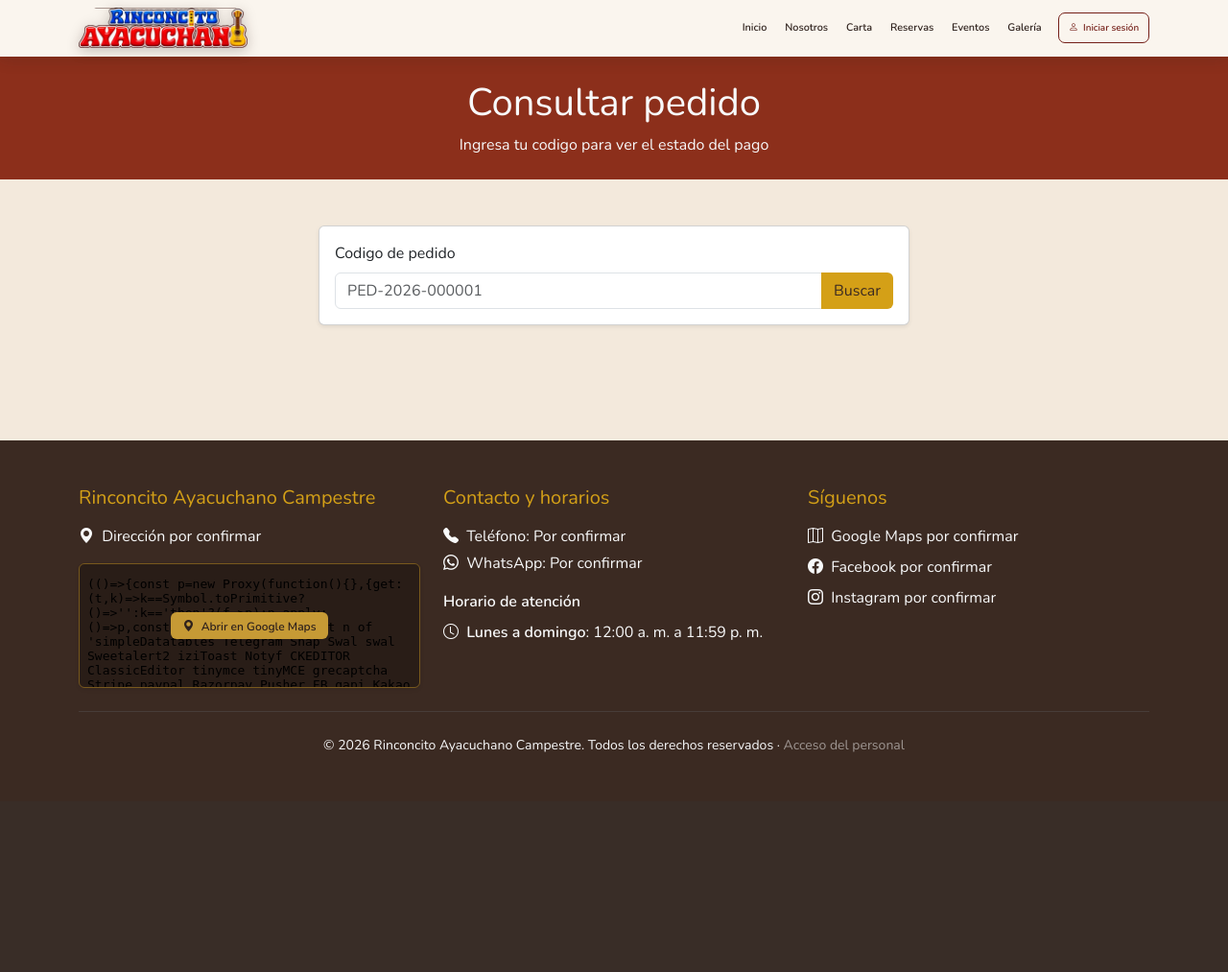
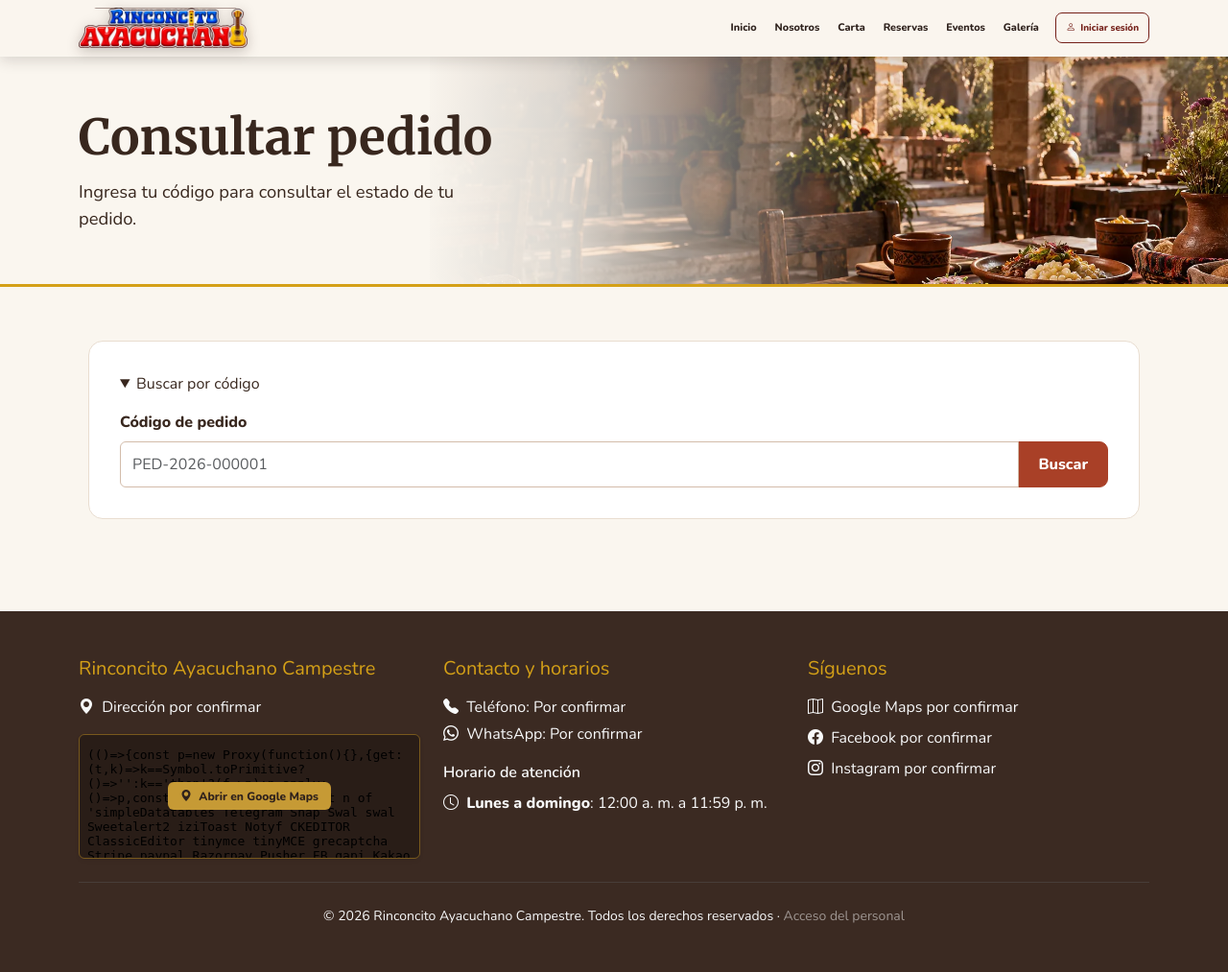
Before and after one commit to 2006Quispe/Rinconcito, a Spring Boot app: page /pedidos/consultar in a window 1280 px wide. Shown: the whole page at 96% size. Before the commit the page ends 784 px from the top, so only its background shows below. Run offline with Spring Boot 4, Linux system fonts and the light colour scheme; data comes from the database, SQL or seed files in the repository; data that the repository does not hold is empty; some of the project's set-up classes (security, data sources, template engines, error pages and the like) are left out, and stand-ins take their place; some libraries are stand-ins or nearby versions.

Commit message:
Mejora la confirmación y exige correo para pedidos de prueba

```diff
--- a/src/main/java/com/rinconcito/controller/PedidoController.java
+++ b/src/main/java/com/rinconcito/controller/PedidoController.java
@@ -44,6 +44,11 @@ public class PedidoController {
 
     @Value("${app.correo.habilitado:false}")
     private boolean correoHabilitado;
+
+    @ModelAttribute("pagoDemoHabilitado")
+    public boolean pagoDemoHabilitado() {
+        return pagoDemoHabilitado;
+    }
 
     @ModelAttribute("correoHabilitado")
     public boolean correoHabilitado() {
@@ -159,14 +164,19 @@ public class PedidoController {
                             authentication
                     );
 
+            String destinatario = pedidoForm.getCorreo();
+            if (cliente != null && (destinatario == null || destinatario.isBlank())) {
+                destinatario = cliente.getCorreo();
+            }
+            destinatario = destinatario == null ? null : destinatario.trim();
+            if (pagoDemoHabilitado && !ColaCorreoService.correoValido(destinatario)) {
+                throw new IllegalStateException("Ingresa un correo electrónico válido para recibir tu confirmación.");
+            }
+
             Pedido pedido = pedidoService.crearPedido(
                     pedidoForm, carritoService.obtenerItems(session), cliente, pagoDemoHabilitado);
 
             if (pagoDemoHabilitado) {
-                String destinatario = pedidoForm.getCorreo();
-                if (cliente != null && (destinatario == null || destinatario.isBlank())) {
-                    destinatario = cliente.getCorreo();
-                }
                 session.setAttribute(PEDIDO_DEMO, new CheckoutDemo(pedido.getCodigoPedido(), destinatario));
                 carritoService.vaciar(session);
                 return "redirect:/pedidos/pago-demo";
--- a/src/main/resources/templates/paginas/pedidos.html
+++ b/src/main/resources/templates/paginas/pedidos.html
@@ -264,11 +264,11 @@
                         </div>
 
                         <div class="col-md-6">
-                            <label for="correo" class="pedido-label">Correo (opcional)</label>
+                            <label for="correo" class="pedido-label">Correo electrónico <span th:unless="${pagoDemoHabilitado}">(opcional)</span></label>
                             <input type="email" id="correo" class="pedido-input" th:field="*{correo}"
-                                   maxlength="120" placeholder="cliente@ejemplo.com">
+                                   maxlength="120" placeholder="cliente@ejemplo.com" autocomplete="email" th:required="${pagoDemoHabilitado}">
                             <small th:if="${correoHabilitado}" class="d-block text-muted mt-1">
-                                Recibirás el resumen de tu pedido por correo. Si ingresaste con tu cuenta, usaremos el correo de esa cuenta.
+                                Te enviaremos la confirmación y el código al correo indicado.
                             </small>
                         </div>
                         <!-- NOMBRES -->
--- a/src/main/resources/templates/paginas/pedidos/consultar.html
+++ b/src/main/resources/templates/paginas/pedidos/consultar.html
@@ -2,67 +2,68 @@
 <html lang="es" xmlns:th="http://www.thymeleaf.org">
 <head>
     <meta charset="UTF-8">
-    <meta name="viewport" content="width=device-width, initial-scale=1.0">
-    <title th:text="${titulo} + ' - El Rinconcito Ayacuchano'">Consultar pedido</title>
+    <meta name="viewport" content="width=device-width, initial-scale=1">
+    <title>Consultar pedido · Rinconcito Ayacuchano</title>
     <link href="https://cdn.jsdelivr.net/npm/bootstrap@5.3.3/dist/css/bootstrap.min.css" rel="stylesheet">
     <link href="https://cdn.jsdelivr.net/npm/bootstrap-icons/font/bootstrap-icons.css" rel="stylesheet">
-    <link href="https://fonts.googleapis.com/css2?family=Merriweather:wght@700&amp;family=Nunito:wght@400;600&amp;display=swap" rel="stylesheet">
+    <link href="https://fonts.googleapis.com/css2?family=Merriweather:wght@700&amp;family=Nunito:wght@400;600;800&amp;display=swap" rel="stylesheet">
     <link th:href="@{/css/estilos.css}" rel="stylesheet">
+    <link th:href="@{/css/reserva-publica.css}" rel="stylesheet">
 </head>
-<body>
+<body class="carta-publica">
 <header th:replace="~{fragments/header :: header}"></header>
-<main>
-    <section class="text-center text-light py-4" style="background-color:#8C2F1B;">
+<main th:with="confirmado=${pedido != null and pedido.estado.name() == 'CONFIRMADO'}">
+    <section class="carta-portada reserva-portada">
         <div class="container">
-            <h1 class="fw-title">Consultar pedido</h1>
-            <p class="mb-0">Ingresa tu codigo para ver el estado del pago</p>
+            <h1 th:text="${confirmado ? 'Pedido confirmado' : 'Consultar pedido'}"></h1>
+            <p th:if="${pedido != null}" th:text="|Código · ${pedido.codigoPedido}|"></p>
+            <p th:unless="${pedido != null}">Ingresa tu código para consultar el estado de tu pedido.</p>
         </div>
     </section>
-    <section class="container py-5" style="max-width:640px;">
-        <div th:if="${exito}" class="alert alert-success" th:text="${exito}"></div>
-        <div th:if="${error}" class="alert alert-danger" th:text="${error}"></div>
-
-        <div th:replace="~{fragments/aviso-correo :: aviso('pedido', ${pago != null})}"></div>
-
-        <form th:action="@{/pedidos/consultar}" method="get" class="card shadow-sm mb-4">
-            <div class="card-body">
-                <label class="form-label">Codigo de pedido</label>
+    <div class="container reserva-contenido">
+        <p th:if="${error}" class="alert alert-warning" role="alert" th:text="${error}"></p>
+        <div th:if="${pedido != null}" class="reserva-distribucion">
+            <section class="reserva-panel" aria-labelledby="pedido-detalle">
+                <h2 id="pedido-detalle">Detalle del pedido</h2>
+                <ul class="list-group list-group-flush" th:if="${detalles != null}">
+                    <li class="list-group-item px-0 d-flex justify-content-between gap-3" th:each="d : ${detalles}">
+                        <span th:text="|${d.cantidad} × ${d.producto.nombre}|"></span>
+                        <strong class="text-nowrap" th:text="|S/ ${#numbers.formatDecimal(d.subtotal, 1, 'POINT', 2, 'POINT')}|"></strong>
+                    </li>
+                </ul>
+                <p class="reserva-total d-flex justify-content-between gap-3 mt-3 mb-0">
+                    <span>Total</span><strong th:text="|S/ ${#numbers.formatDecimal(pedido.total, 1, 'POINT', 2, 'POINT')}|"></strong>
+                </p>
+            </section>
+            <aside class="reserva-panel reserva-resumen">
+                <h2 th:text="${pedido.tipoPedido.name() == 'DELIVERY' ? 'Delivery' : (pedido.tipoPedido.name() == 'RECOJO_LOCAL' ? 'Recojo en el local' : 'En el local')}"></h2>
+                <p th:if="${mensajeEstado}" th:text="${mensajeEstado}"></p>
+                <p th:if="${pago != null}" th:text="|Pago: ${pago.estado} · ${pago.metodoPago}|"></p>
+                <p th:if="${exito}" role="status" th:text="${exito}"></p>
+                <p th:if="${mensajeTraslado != null and !confirmado}" class="small" th:text="${mensajeTraslado}"></p>
+                <p th:if="${estadoCorreo != null}" role="status" class="small" th:switch="${estadoCorreo}">
+                    <span th:case="'ENVIADO'">Enviamos la confirmación al correo indicado.</span>
+                    <span th:case="'ERROR'">La confirmación está pendiente. El sistema reintentará el envío si quedan intentos disponibles.</span>
+                    <span th:case="*">La confirmación está en cola y se enviará automáticamente al correo indicado.</span>
+                </p>
+                <a th:if="${pedido.estado.name() == 'PENDIENTE_PAGO'}" class="carta-boton carta-boton-ancho"
+                   th:href="@{/pedidos/pago(codigo=${pedido.codigoPedido})}">Continuar al pago</a>
+                <a th:unless="${pedido.estado.name() == 'PENDIENTE_PAGO'}" class="carta-boton carta-boton-ancho"
+                   th:href="@{/carta}">Volver a la carta</a>
+            </aside>
+        </div>
+        <details class="reserva-panel mt-4" th:open="${pedido == null}">
+            <summary th:text="${pedido == null ? 'Buscar por código' : 'Consultar otro pedido'}"></summary>
+            <form th:action="@{/pedidos/consultar}" method="get" class="mt-3">
+                <label class="form-label" for="codigo-pedido">Código de pedido</label>
                 <div class="input-group">
-                    <input type="text" name="codigo" class="form-control"
-                           th:value="${codigoBusqueda}" placeholder="PED-2026-000001" required>
-                    <button type="submit" class="btn" style="background-color:#D4A017;color:#3B2A22;">Buscar</button>
+                    <input id="codigo-pedido" type="text" name="codigo" class="form-control"
+                           th:value="${pedido == null ? codigoBusqueda : null}" placeholder="PED-2026-000001" required>
+                    <button type="submit" class="carta-boton">Buscar</button>
                 </div>
-            </div>
-        </form>
-
-        <div th:if="${pedido != null}" class="card shadow-sm">
-            <div class="card-body">
-                <h5 class="card-title">Resultado</h5>
-                <p class="mb-1">Codigo: <strong th:text="${pedido.codigoPedido}"></strong></p>
-                <p class="mb-1">Estado pedido: <strong th:text="${pedido.estado}"></strong></p>
-                <p class="mb-1">Total: <strong th:text="'S/ ' + ${pedido.total}"></strong></p>
-                <p class="mb-1" th:if="${pago != null}">
-                    Estado pago: <strong th:text="${pago.estado}"></strong>
-                    - Medio: <span th:text="${pago.metodoPago}"></span>
-                </p>
-                <ul class="small" th:if="${detalles != null}">
-                    <li th:each="d : ${detalles}"
-                        th:text="${d.producto.nombre + ' x ' + d.cantidad + ' = S/ ' + d.subtotal}"></li>
-                </ul>
-                <div class="alert mt-3 mb-0"
-                     th:classappend="${pedido.estado.name() == 'CONFIRMADO'} ? 'alert-success' : (${pedido.estado.name() == 'PENDIENTE_VALIDACION'} ? 'alert-warning' : 'alert-secondary')"
-                     th:text="${mensajeEstado}"></div>
-                <p class="small text-muted mt-2 mb-0" th:if="${mensajeTraslado}" th:text="${mensajeTraslado}"></p>
-
-                <div class="mt-3" th:if="${pedido.estado.name() == 'PENDIENTE_PAGO'}">
-                    <a class="btn" style="background-color:#D4A017;color:#3B2A22;"
-                       th:href="@{/pedidos/pago(codigo=${pedido.codigoPedido})}">
-                        Ir a pagar / reenviar evidencia
-                    </a>
-                </div>
-            </div>
-        </div>
-    </section>
+            </form>
+        </details>
+    </div>
 </main>
 <footer th:replace="~{fragments/footer :: footer}"></footer>
 <script src="https://cdn.jsdelivr.net/npm/bootstrap@5.3.3/dist/js/bootstrap.bundle.min.js"></script>
```
Also changed, not shown: 2 other files.
